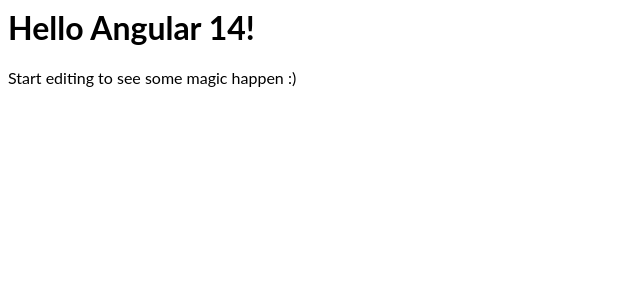
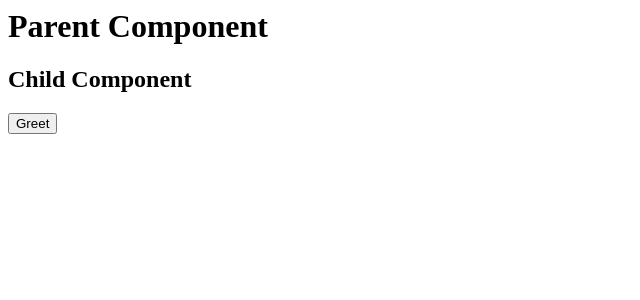
Before and after one commit to IngridCosovan/angular-output, an Angular app: page / in a window 1280 px wide. Shown: the top 300 px of the page, without its empty margins (0-640 px from the left). Built offline with nearby package versions, Linux system fonts and the light colour scheme.

Commit message:
3 files modified, 3 added

```diff
--- a/src/app/app.component.html
+++ b/src/app/app.component.html
@@ -1,4 +1,2 @@
-<hello name="{{ name }}"></hello>
-<p>
-  Start editing to see some magic happen :)
-</p>
+<h1>Parent Component</h1>
+<app-child (greetEvent)="greet($event)"></app-child>
--- a/src/app/app.component.ts
+++ b/src/app/app.component.ts
@@ -1,10 +1,16 @@
-import { Component, VERSION } from '@angular/core';
+import {
+  ANALYZE_FOR_ENTRY_COMPONENTS,
+  Component,
+  VERSION,
+} from '@angular/core';
 
 @Component({
   selector: 'my-app',
   templateUrl: './app.component.html',
-  styleUrls: [ './app.component.css' ]
+  styleUrls: ['./app.component.css'],
 })
-export class AppComponent  {
-  name = 'Angular ' + VERSION.major;
+export class AppComponent {
+  greet(name: string) {
+    alert('Hello ' + name);
+  }
 }
--- /dev/null
+++ b/src/app/child/child.component.html
@@ -0,0 +1,2 @@
+<h2>Child Component</h2>
+<button (click)="callParentGreet()">Greet</button>
--- /dev/null
+++ b/src/app/child/child.component.ts
@@ -0,0 +1,19 @@
+import { Component, EventEmitter, OnInit, Output } from '@angular/core';
+
+@Component({
+  selector: 'app-child',
+  templateUrl: './child.component.html',
+  styleUrls: ['./child.component.css'],
+})
+export class ChildComponent implements OnInit {
+  @Output() greetEvent = new EventEmitter();
+  name = 'CCC';
+
+  constructor() {}
+
+  ngOnInit() {}
+
+  callParentGreet() {
+    this.greetEvent.emit(this.name);
+  }
+}
```
Also changed, not shown: src/app/app.module.ts (+5 -4 lines), src/app/child/child.component.css (added).
